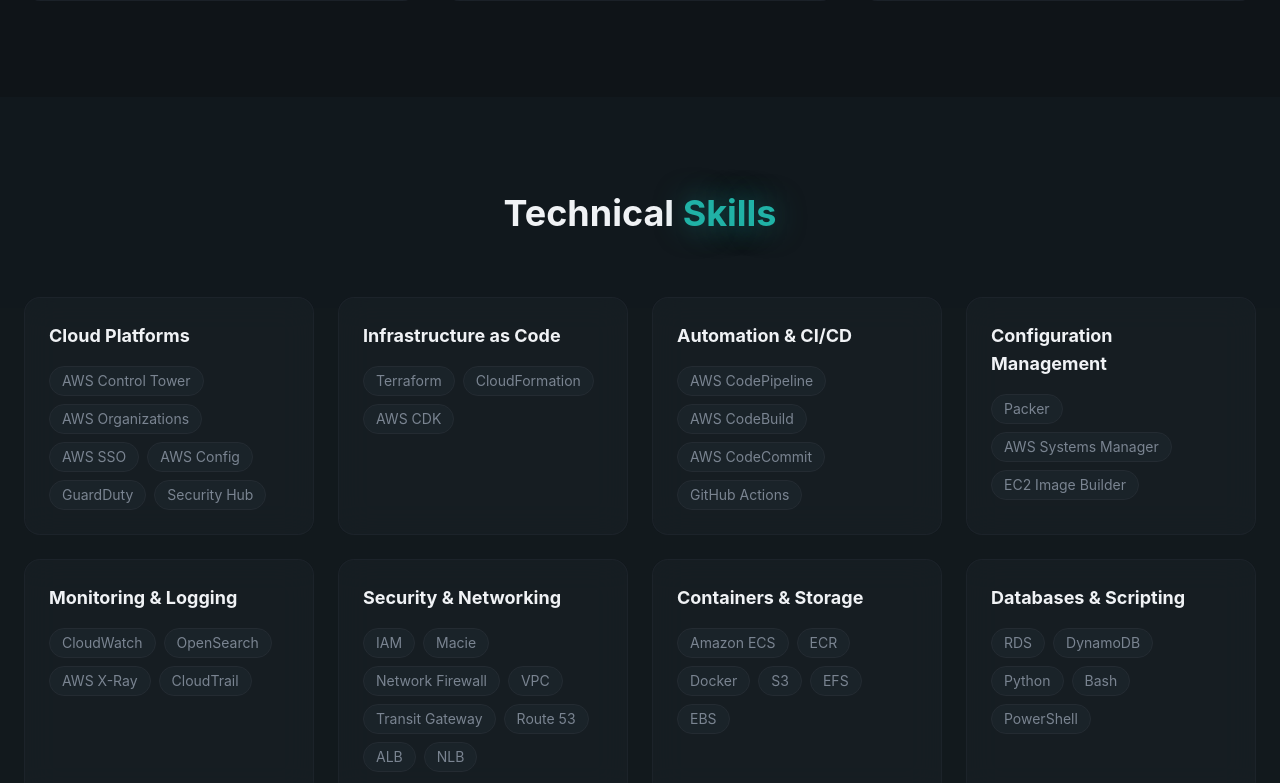
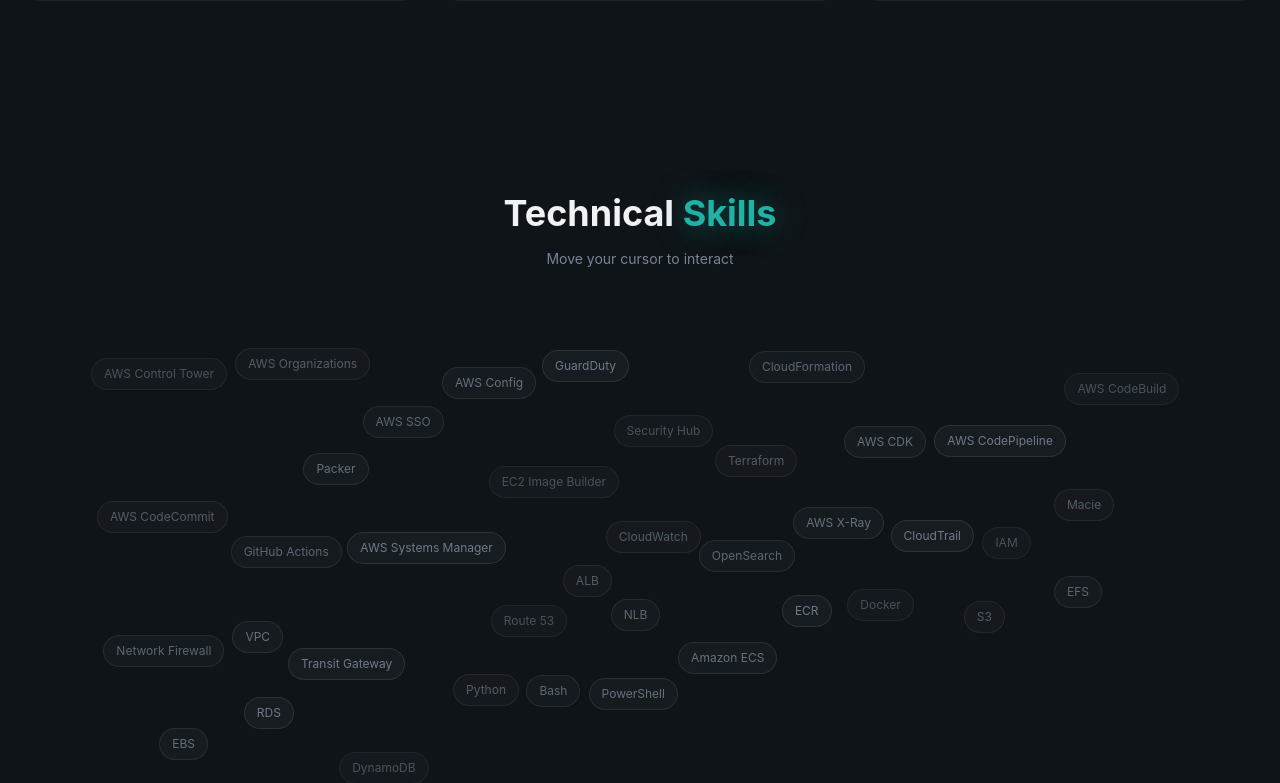
Before and after one commit to ykhan-sys/yk-portfolio, a React (Vite) app: page / in a window 1280 px wide. Shown: the part 2233-3016 px from the top of the page. Built offline with nearby package versions, Linux system fonts and the light colour scheme.

Commit message:
feat: replace static skill grid with interactive, physics-based particle simulation

```diff
--- a/src/sections/Skills.jsx
+++ b/src/sections/Skills.jsx
@@ -1,63 +1,205 @@
+import { useRef, useEffect } from "react";
+
+const skillList = [
+  "AWS Control Tower", "AWS Organizations", "AWS SSO", "AWS Config",
+  "GuardDuty", "Security Hub", "Terraform", "CloudFormation", "AWS CDK",
+  "AWS CodePipeline", "AWS CodeBuild", "AWS CodeCommit", "GitHub Actions",
+  "Packer", "AWS Systems Manager", "EC2 Image Builder",
+  "CloudWatch", "OpenSearch", "AWS X-Ray", "CloudTrail",
+  "IAM", "Macie", "Network Firewall", "VPC", "Transit Gateway",
+  "Route 53", "ALB", "NLB", "Amazon ECS", "ECR", "Docker",
+  "S3", "EFS", "EBS", "RDS", "DynamoDB", "Python", "Bash", "PowerShell",
+];
+
 export const Skills = () => {
-  const skillCategories = [
-    {
-      title: "Cloud Platforms",
-      skills: ["AWS Control Tower", "AWS Organizations", "AWS SSO", "AWS Config", "GuardDuty", "Security Hub"]
-    },
-    {
-      title: "Infrastructure as Code",
-      skills: ["Terraform", "CloudFormation", "AWS CDK"]
-    },
-    {
-      title: "Automation & CI/CD",
-      skills: ["AWS CodePipeline", "AWS CodeBuild", "AWS CodeCommit", "GitHub Actions"]
-    },
-    {
-      title: "Configuration Management",
-      skills: ["Packer", "AWS Systems Manager", "EC2 Image Builder"]
-    },
-    {
-      title: "Monitoring & Logging",
-      skills: ["CloudWatch", "OpenSearch", "AWS X-Ray", "CloudTrail"]
-    },
-    {
-      title: "Security & Networking",
-      skills: ["IAM", "Macie", "Network Firewall", "VPC", "Transit Gateway", "Route 53", "ALB", "NLB"]
-    },
-    {
-      title: "Containers & Storage",
-      skills: ["Amazon ECS", "ECR", "Docker", "S3", "EFS", "EBS"]
-    },
-    {
-      title: "Databases & Scripting",
-      skills: ["RDS", "DynamoDB", "Python", "Bash", "PowerShell"]
-    }
-  ];
+  const containerRef = useRef(null);
+  const skillRefs = useRef([]);
+  const animRef = useRef(null);
+  const mouseRef = useRef({ x: -9999, y: -9999 });
+  const particlesRef = useRef([]);
+
+  useEffect(() => {
+    const container = containerRef.current;
+    if (!container) return;
+
+    const init = () => {
+      const W = container.offsetWidth;
+      const H = container.offsetHeight;
+      const count = skillList.length;
+
+      // Grid-based placement with jitter for even spread
+      const cols = Math.ceil(Math.sqrt(count * (W / H)));
+      const rows = Math.ceil(count / cols);
+      const cellW = W / cols;
+      const cellH = H / rows;
+
+      particlesRef.current = skillRefs.current.filter(Boolean).map((el, i) => {
+        const col = i % cols;
+        const row = Math.floor(i / cols);
+        const elW = el.offsetWidth;
+        const elH = el.offsetHeight;
+
+        const x = Math.max(0, Math.min(W - elW,
+          cellW * col + (cellW - elW) / 2 + (Math.random() - 0.5) * cellW * 0.4
+        ));
+        const y = Math.max(0, Math.min(H - elH,
+          cellH * row + (cellH - elH) / 2 + (Math.random() - 0.5) * cellH * 0.4
+        ));
+
+        el.style.left = `${x}px`;
+        el.style.top = `${y}px`;
+
+        return {
+          el, x, y, w: elW, h: elH,
+          vx: (Math.random() - 0.5) * 0.3,
+          vy: (Math.random() - 0.5) * 0.3,
+        };
+      });
+
+      const pts = particlesRef.current;
+
+      const animate = () => {
+        animRef.current = requestAnimationFrame(animate);
+        const W = container.offsetWidth;
+        const H = container.offsetHeight;
+        const mx = mouseRef.current.x;
+        const my = mouseRef.current.y;
+
+        // ── 1. Particle ↔ Particle collision separation ──────────────────
+        const GAP = 10; // minimum gap between pills in px
+        for (let i = 0; i < pts.length; i++) {
+          for (let j = i + 1; j < pts.length; j++) {
+            const a = pts[i];
+            const b = pts[j];
+            const cax = a.x + a.w / 2;
+            const cay = a.y + a.h / 2;
+            const cbx = b.x + b.w / 2;
+            const cby = b.y + b.h / 2;
+            const dx = cax - cbx;
+            const dy = cay - cby;
+            const dist = Math.sqrt(dx * dx + dy * dy) || 0.01;
+            // Min centre-to-centre = average half-widths + gap
+            const minDist = (a.w + b.w) / 2 + GAP;
+
+            if (dist < minDist) {
+              const overlap = (minDist - dist) / minDist;
+              const force = overlap * 0.45;
+              const fx = (dx / dist) * force;
+              const fy = (dy / dist) * force;
+              a.vx += fx; a.vy += fy;
+              b.vx -= fx; b.vy -= fy;
+            }
+          }
+        }
+
+        // ── 2. Per-particle forces ────────────────────────────────────────
+        pts.forEach((p) => {
+          const cx = p.x + p.w / 2;
+          const cy = p.y + p.h / 2;
+
+          // Mouse orbital swirl
+          const dx = cx - mx;
+          const dy = cy - my;
+          const dist = Math.sqrt(dx * dx + dy * dy) || 0.01;
+
+          if (dist < 180) {
+            if (dist < 45) {
+              // Inner zone: gentle push away
+              const f = ((45 - dist) / 45) * 0.35;
+              p.vx += (dx / dist) * f;
+              p.vy += (dy / dist) * f;
+            } else {
+              // Orbital band: tangential force → swirling
+              const strength = ((180 - dist) / 180) * 0.22;
+              p.vx += (-dy / dist) * strength;
+              p.vy += (dx / dist) * strength;
+            }
+          }
+
+          // Very gentle centre gravity keeps them spread across the whole canvas
+          const toCX = W / 2 - cx;
+          const toCY = H / 2 - cy;
+          const cDist = Math.sqrt(toCX * toCX + toCY * toCY) || 0.01;
+          if (cDist > 60) {
+            p.vx += (toCX / cDist) * 0.012;
+            p.vy += (toCY / cDist) * 0.012;
+          }
+
+          // Dampen + baseline drift so it never fully stops
+          p.vx *= 0.96;
+          p.vy *= 0.96;
+          if (Math.abs(p.vx) < 0.06) p.vx += (Math.random() - 0.5) * 0.04;
+          if (Math.abs(p.vy) < 0.06) p.vy += (Math.random() - 0.5) * 0.04;
+
+          // Speed cap
+          const speed = Math.sqrt(p.vx * p.vx + p.vy * p.vy);
+          if (speed > 2.2) { p.vx = (p.vx / speed) * 2.2; p.vy = (p.vy / speed) * 2.2; }
+
+          p.x += p.vx;
+          p.y += p.vy;
+
+          // Wall bounce
+          if (p.x < 0) { p.x = 0; p.vx = Math.abs(p.vx); }
+          if (p.y < 0) { p.y = 0; p.vy = Math.abs(p.vy); }
+          if (p.x + p.w > W) { p.x = W - p.w; p.vx = -Math.abs(p.vx); }
+          if (p.y + p.h > H) { p.y = H - p.h; p.vy = -Math.abs(p.vy); }
+
+          p.el.style.left = `${p.x}px`;
+          p.el.style.top = `${p.y}px`;
+        });
+      };
+
+      animRef.current = requestAnimationFrame(animate);
+    };
+
+    const raf = requestAnimationFrame(init);
+
+    const handleMouseMove = (e) => {
+      const rect = container.getBoundingClientRect();
+      mouseRef.current = { x: e.clientX - rect.left, y: e.clientY - rect.top };
+    };
+    const handleMouseLeave = () => {
+      mouseRef.current = { x: -9999, y: -9999 };
+    };
+
+    container.addEventListener("mousemove", handleMouseMove);
+    container.addEventListener("mouseleave", handleMouseLeave);
+
+    return () => {
+      cancelAnimationFrame(raf);
+      cancelAnimationFrame(animRef.current);
+      container.removeEventListener("mousemove", handleMouseMove);
+      container.removeEventListener("mouseleave", handleMouseLeave);
+    };
+  }, []);
 
   return (
-    <section id="skills" className="py-24 bg-surface/30">
+    <section id="skills" className="py-24">
       <div className="container mx-auto px-6">
         <div className="text-center mb-16">
           <h2 className="text-3xl md:text-4xl font-bold mb-4">
             Technical <span className="text-primary glow-text">Skills</span>
           </h2>
+          <p className="text-muted-foreground text-sm">Move your cursor to interact</p>
         </div>
 
-        <div className="grid md:grid-cols-2 lg:grid-cols-4 gap-6">
-          {skillCategories.map((category, idx) => (
-            <div key={idx} className="glass p-6 rounded-2xl hover:glass-strong transition-all">
-              <h3 className="text-lg font-bold mb-4 text-foreground">{category.title}</h3>
-              <div className="flex flex-wrap gap-2">
-                {category.skills.map((skill, sIdx) => (
-                  <span
-                    key={sIdx}
-                    className="px-3 py-1 text-sm rounded-full bg-surface text-muted-foreground border border-border"
-                  >
-                    {skill}
-                  </span>
-                ))}
-              </div>
-            </div>
+        <div
+          ref={containerRef}
+          className="relative w-full overflow-hidden"
+          style={{ height: "460px" }}
+        >
+          {skillList.map((skill, i) => (
+            <span
+              key={skill}
+              ref={(el) => (skillRefs.current[i] = el)}
+              className="absolute px-3 py-1.5 rounded-full border border-white/10 bg-white/[0.04] text-muted-foreground cursor-default select-none whitespace-nowrap transition-colors duration-200 hover:text-primary hover:border-primary/40 hover:bg-primary/[0.06]"
+              style={{
+                fontSize: "0.75rem",
+                opacity: 0.55 + (i % 5) * 0.09,
+              }}
+            >
+              {skill}
+            </span>
           ))}
         </div>
       </div>
```
